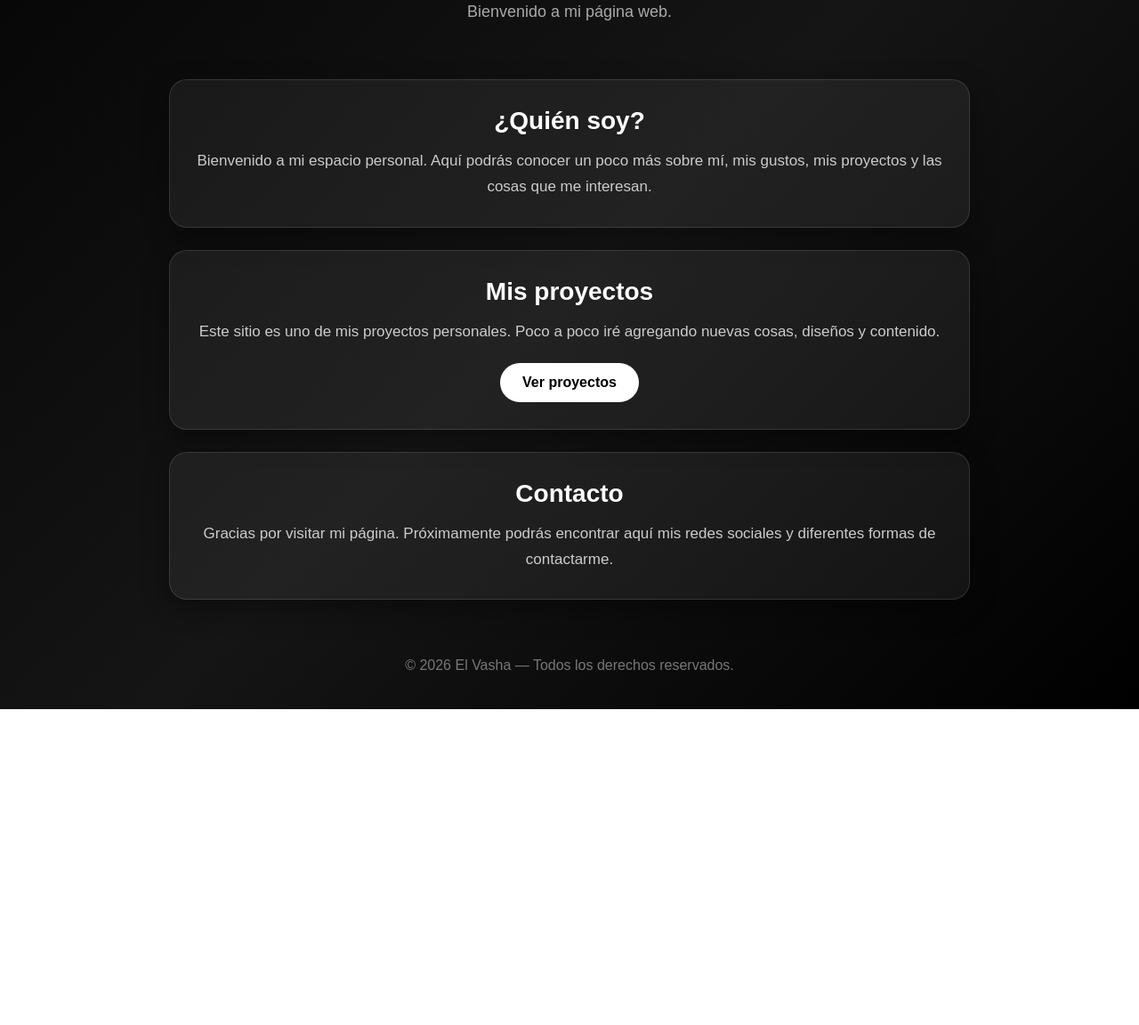
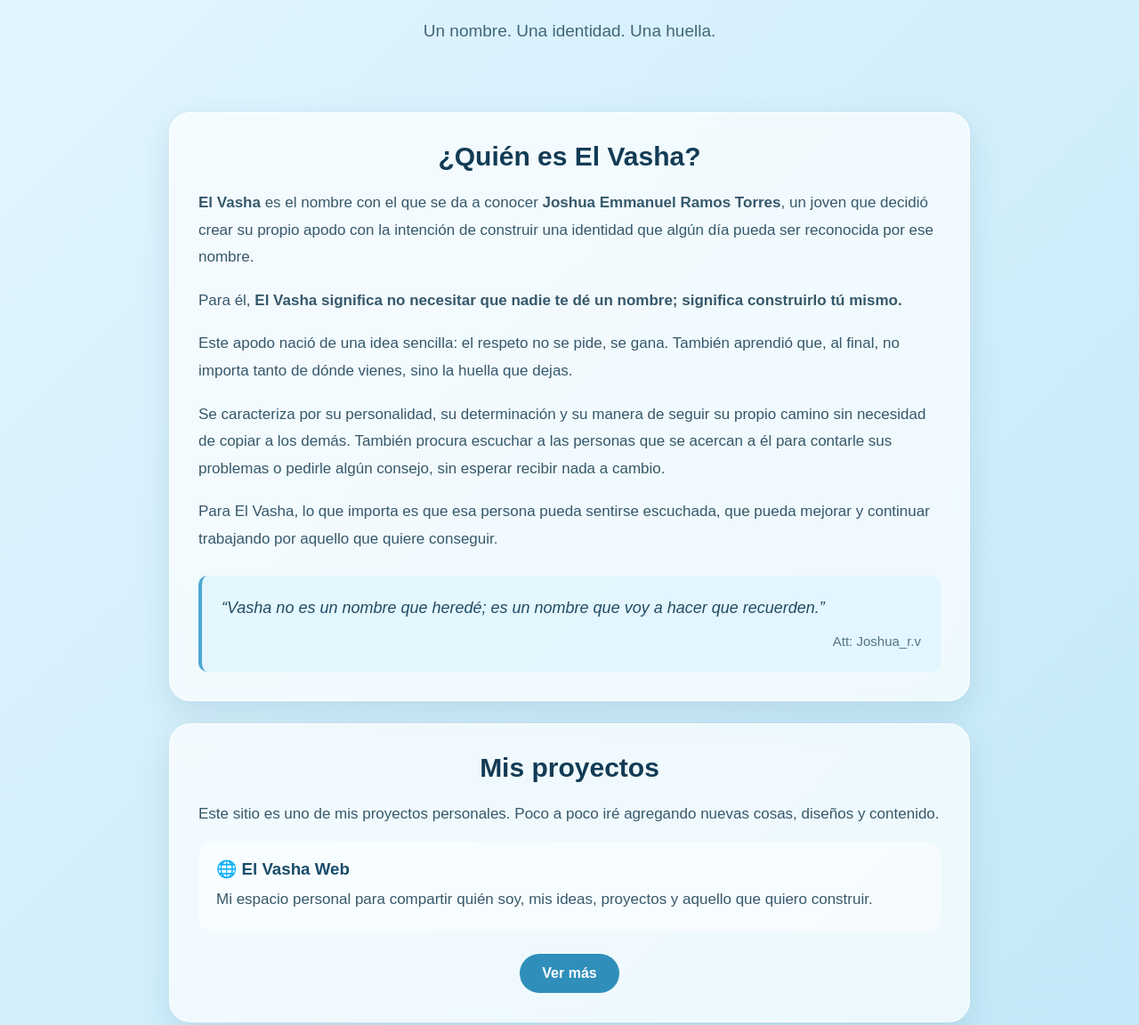
Before and after one commit to Vasha150819-a11y/El-Vasha-web, a plain HTML site: page index.html in a window 1280 px wide. Shown: the part 146-1298 px from the top of the page at 89% size. Before the commit the page ends 943 px from the top, so only its background shows below. Drawn offline with Linux system fonts and the light colour scheme.

Commit message:
Update index.html

```diff
--- a/index.html
+++ b/index.html
@@ -3,144 +3,231 @@
 <head>
   <meta charset="UTF-8">
   <meta name="viewport" content="width=device-width, initial-scale=1.0">
-
   <title>El Vasha</title>
-
   <style>
     * {
       margin: 0;
       padding: 0;
       box-sizing: border-box;
     }
-
+    html {
+      scroll-behavior: smooth;
+    }
     body {
-      font-family: Arial, sans-serif;
-      background: linear-gradient(135deg, #050505, #151515, #000000);
-      color: white;
+      font-family: Arial, Helvetica, sans-serif;
+      background: linear-gradient(135deg, #e4f6ff, #bfe7f7);
+      color: #173b52;
       min-height: 100vh;
     }
-
+    /* Encabezado */
     header {
       text-align: center;
-      padding: 70px 20px 40px;
+      padding: 75px 20px 55px;
     }
-
     header h1 {
-      font-size: 55px;
-      letter-spacing: 5px;
+      font-size: clamp(42px, 12vw, 70px);
+      letter-spacing: 6px;
+      color: #123b55;
       margin-bottom: 15px;
     }
-
     header p {
-      color: #aaa;
-      font-size: 18px;
+      font-size: 19px;
+      color: #416579;
     }
-
+    /* Contenedor */
     .contenedor {
       width: 90%;
       max-width: 900px;
       margin: auto;
+      padding-bottom: 40px;
     }
-
+    /* Tarjetas */
     .tarjeta {
-      background: rgba(255, 255, 255, 0.06);
-      border: 1px solid rgba(255, 255, 255, 0.12);
-      border-radius: 20px;
-      padding: 30px;
+      background: rgba(255, 255, 255, 0.68);
+      border: 1px solid rgba(255, 255, 255, 0.9);
+      border-radius: 24px;
+      padding: 32px;
       margin: 25px 0;
+      box-shadow: 0 12px 35px rgba(50, 100, 130, 0.15);
+      backdrop-filter: blur(8px);
+    }
+    .tarjeta h2 {
+      font-size: 30px;
+      color: #123b55;
+      margin-bottom: 20px;
       text-align: center;
-      box-shadow: 0 10px 30px rgba(0, 0, 0, 0.4);
     }
-
-    .tarjeta h2 {
-      font-size: 28px;
-      margin-bottom: 15px;
+    .tarjeta p {
+      color: #36586b;
+      line-height: 1.8;
+      font-size: 17px;
+      text-align: left;
     }
-
-    .tarjeta p {
-      color: #ccc;
-      line-height: 1.7;
-      font-size: 17px;
+    /* Frase */
+    .frase {
+      margin-top: 25px;
+      padding: 22px;
+      border-left: 4px solid #4aa8d1;
+      background: rgba(220, 244, 255, 0.65);
+      border-radius: 10px;
+      font-size: 18px;
+      font-style: italic;
+      color: #214b63;
+      line-height: 1.6;
     }
-
+    .firma {
+      text-align: right;
+      margin-top: 12px;
+      font-size: 15px;
+      color: #557487;
+      font-style: normal;
+    }
+    /* Sección de proyectos */
+    .proyecto {
+      background: rgba(255, 255, 255, 0.5);
+      padding: 20px;
+      border-radius: 16px;
+      margin-top: 15px;
+    }
+    .proyecto h3 {
+      color: #174c69;
+      margin-bottom: 8px;
+    }
+    /* Botón */
     .boton {
-      display: inline-block;
-      margin-top: 20px;
+      display: block;
+      width: fit-content;
+      margin: 25px auto 0;
       padding: 13px 25px;
       border-radius: 30px;
-      background: white;
-      color: black;
+      background: #2f8fba;
+      color: white;
       text-decoration: none;
       font-weight: bold;
       transition: 0.3s;
     }
-
     .boton:hover {
-      transform: scale(1.05);
-      background: #ddd;
+      transform: translateY(-3px);
+      background: #24799e;
     }
-
+    /* Pie de página */
     footer {
       text-align: center;
-      padding: 40px 20px;
-      color: #777;
+      padding: 35px 20px 45px;
+      color: #557487;
+      font-size: 14px;
     }
-
+    /* Adaptación para teléfonos */
     @media (max-width: 600px) {
+      header {
+        padding: 55px 18px 35px;
+      }
       header h1 {
-        font-size: 40px;
+        letter-spacing: 4px;
       }
-
+      header p {
+        font-size: 17px;
+      }
+      .contenedor {
+        width: 92%;
+      }
       .tarjeta {
-        padding: 22px;
+        padding: 24px 20px;
+        border-radius: 20px;
+      }
+      .tarjeta h2 {
+        font-size: 25px;
+      }
+      .tarjeta p {
+        font-size: 16px;
+        line-height: 1.75;
+      }
+      .frase {
+        font-size: 17px;
+        padding: 18px;
       }
     }
   </style>
 </head>
-
 <body>
-
+  <!-- ENCABEZADO -->
   <header>
     <h1>EL VASHA</h1>
-    <p>Bienvenido a mi página web.</p>
+    <p>Un nombre. Una identidad. Una huella.</p>
   </header>
-
   <main class="contenedor">
-
+    <!-- QUIÉN SOY -->
     <section class="tarjeta">
-      <h2>¿Quién soy?</h2>
+      <h2>¿Quién es El Vasha?</h2>
       <p>
-        Bienvenido a mi espacio personal.
-        Aquí podrás conocer un poco más sobre mí,
-        mis gustos, mis proyectos y las cosas que me interesan.
+        <strong>El Vasha</strong> es el nombre con el que se da a conocer
+        <strong>Joshua Emmanuel Ramos Torres</strong>, un joven que decidió
+        crear su propio apodo con la intención de construir una identidad
+        que algún día pueda ser reconocida por ese nombre.
       </p>
+      <br>
+      <p>
+        Para él, <strong>El Vasha significa no necesitar que nadie te dé
+        un nombre; significa construirlo tú mismo.</strong>
+      </p>
+      <br>
+      <p>
+        Este apodo nació de una idea sencilla: el respeto no se pide,
+        se gana. También aprendió que, al final, no importa tanto de
+        dónde vienes, sino la huella que dejas.
+      </p>
+      <br>
+      <p>
+        Se caracteriza por su personalidad, su determinación y su manera
+        de seguir su propio camino sin necesidad de copiar a los demás.
+        También procura escuchar a las personas que se acercan a él para
+        contarle sus problemas o pedirle algún consejo, sin esperar recibir
+        nada a cambio.
+      </p>
+      <br>
+      <p>
+        Para El Vasha, lo que importa es que esa persona pueda sentirse
+        escuchada, que pueda mejorar y continuar trabajando por aquello
+        que quiere conseguir.
+      </p>
+      <div class="frase">
+        “Vasha no es un nombre que heredé; es un nombre que voy a hacer
+        que recuerden.”
+        <div class="firma">
+          Att: Joshua_r.v
+        </div>
+      </div>
     </section>
-
-    <section class="tarjeta">
+    <!-- MIS PROYECTOS -->
+    <section class="tarjeta" id="proyectos">
       <h2>Mis proyectos</h2>
       <p>
-        Este sitio es uno de mis proyectos personales.
-        Poco a poco iré agregando nuevas cosas,
-        diseños y contenido.
+        Este sitio es uno de mis proyectos personales. Poco a poco iré
+        agregando nuevas cosas, diseños y contenido.
       </p>
-
-      <a href="#" class="boton">Ver proyectos</a>
+      <div class="proyecto">
+        <h3>🌐 El Vasha Web</h3>
+        <p>
+          Mi espacio personal para compartir quién soy, mis ideas,
+          proyectos y aquello que quiero construir.
+        </p>
+      </div>
+      <a href="#contacto" class="boton">
+        Ver más
+      </a>
     </section>
-
-    <section class="tarjeta">
+    <!-- CONTACTO -->
+    <section class="tarjeta" id="contacto">
       <h2>Contacto</h2>
       <p>
-        Gracias por visitar mi página.
-        Próximamente podrás encontrar aquí
+        Gracias por visitar mi página. Próximamente podrás encontrar aquí
         mis redes sociales y diferentes formas de contactarme.
       </p>
     </section>
-
   </main>
-
+  <!-- PIE DE PÁGINA -->
   <footer>
     © 2026 El Vasha — Todos los derechos reservados.
   </footer>
-
 </body>
 </html>
```
